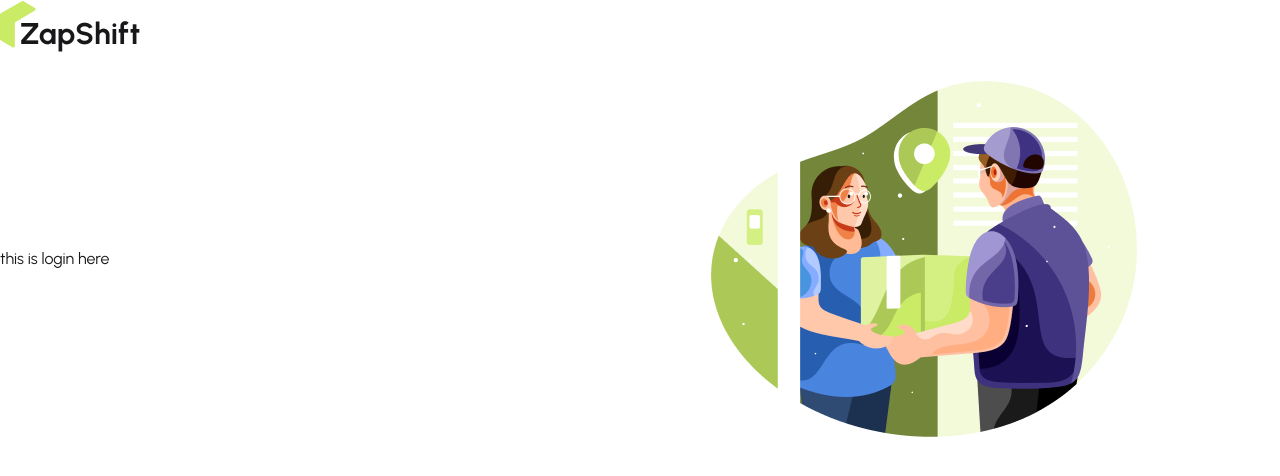
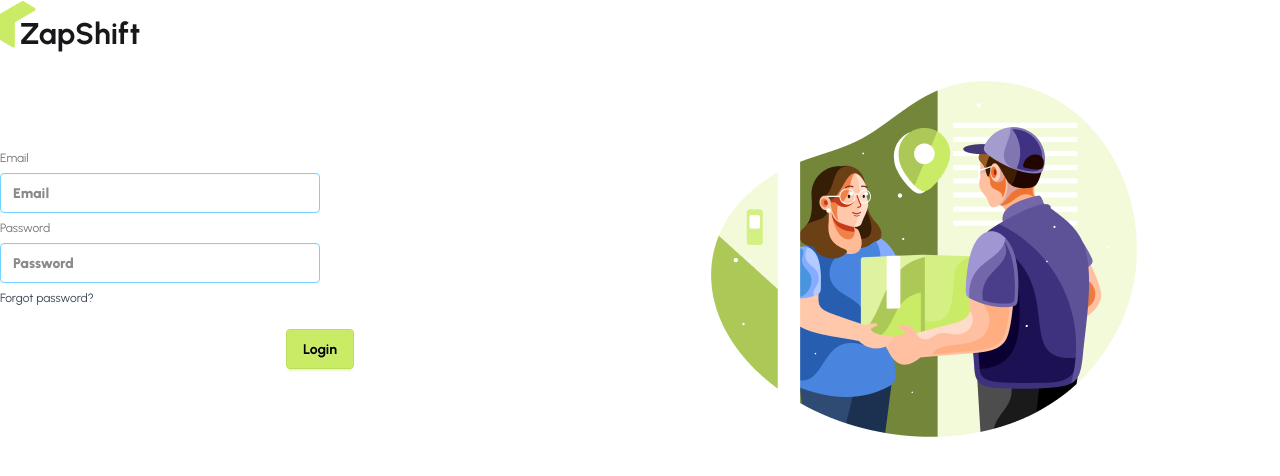
Before and after one commit to sodium000/Zap_shift_Client_site, a React (Vite) app: page /login in a window 1280 px wide. Shown: the top 476 px of the page. Built offline with nearby package versions, Linux system fonts and the light colour scheme.

Commit message:
email authenticate

```diff
--- a/package.json
+++ b/package.json
@@ -11,6 +11,7 @@
   },
   "dependencies": {
     "@tailwindcss/vite": "^4.1.17",
+    "firebase": "^12.6.0",
     "leaflet": "^1.9.4",
     "react": "^19.2.0",
     "react-dom": "^19.2.0",
--- /dev/null
+++ b/src/Component/firebase.init.js
@@ -0,0 +1,20 @@
+// Import the functions you need from the SDKs you need
+import { initializeApp } from "firebase/app";
+import { getAuth } from "firebase/auth";
+// TODO: Add SDKs for Firebase products that you want to use
+// https://firebase.google.com/docs/web/setup#available-libraries
+
+// Your web app's Firebase configuration
+const firebaseConfig = {
+apiKey: import.meta.env.VITE_apiKey,
+authDomain: import.meta.env.VITE_authDomain,
+projectId: import.meta.env.VITE_projectId,
+storageBucket: import.meta.env.VITE_storageBucket,
+messagingSenderId: import.meta.env.VITE_messagingSenderId,
+appId: import.meta.env.VITE_appId,
+};
+
+// Initialize Firebase
+const app = initializeApp(firebaseConfig);
+// Initialize Firebase Authentication and get a reference to the service
+ export const auth = getAuth(app);
--- /dev/null
+++ b/src/Context/AuthContext/AuthContext.jsx
@@ -0,0 +1,4 @@
+import { createContext } from "react";
+
+
+ export const AuthContext = createContext(null)
--- /dev/null
+++ b/src/Context/AuthProvider.jsx
@@ -0,0 +1,36 @@
+import React from 'react';
+import { AuthContext } from './AuthContext/AuthContext';
+import { createUserWithEmailAndPassword, signInWithEmailAndPassword } from 'firebase/auth';
+import { auth } from '../Component/firebase.init';
+
+const AuthProvider = ({children}) => {
+
+    const registerUser =(email,password)=>{
+        return createUserWithEmailAndPassword(auth,email,password)
+    }
+    const signInUser =(email,password)=>{
+        return signInWithEmailAndPassword(auth,email,password)
+    }
+
+
+
+
+
+
+
+
+    const authInfo={
+        registerUser,
+        signInUser
+    }
+
+
+
+    return (
+        <AuthContext value={authInfo}>
+            {children}
+        </AuthContext>
+    );
+};
+
+export default AuthProvider;
--- a/src/Pages/Auth/Login/Login.jsx
+++ b/src/Pages/Auth/Login/Login.jsx
@@ -1,9 +1,50 @@
 import React from 'react';
+import { useForm } from 'react-hook-form';
+import useAuth from '../../../hooks/useAuth';
 
 const Login = () => {
+    const { register, handleSubmit, formState: { errors } } = useForm()
+    const { signInUser } = useAuth();
+
+
+    const handelLogin =(data)=>{
+        console.log(data)
+        signInUser(data.Email,data.Password);
+    }
     return (
         <div>
-            <h2>this is login here</h2>
+             <form onSubmit={handleSubmit(handelLogin)}>
+                <fieldset className="fieldset">
+                    {/* email */}
+                    <label className="label">Email</label>
+                    <input type="email"
+                     {...register('Email', {
+                        required: true
+                    })} className="input font-black border-sky-300 focus-within:outline-sky-300 focus-within:border-none" placeholder="Email" />
+                    {
+                        errors.Email?.type === "required" && <p className='text-red-500 font-bold'>Email is Required</p>
+                    }
+                    {/* password */}
+                    <label className="label border-sky-300 focus-within:outline-sky-300 focus-within:border-none">Password</label>
+                    <input type="password" {...register('Password', {
+                        required: true,
+                        minLength: 6,
+                        pattern: /^(?=.*[a-z])(?=.*[A-Z])(?=.*\d)(?=.*[^A-Za-z0-9]).+$/
+                    })} className="input font-black border-sky-300 focus-within:outline-sky-300 focus-within:border-none" placeholder="Password" />
+                    {
+                        errors.Password?.type === "required" && <p className='text-red-500 font-bold'>Password is Required</p>
+                    }
+                    {
+                        errors.Password?.type === "minLength" && <p className='text-red-500 font-bold'>Password not less then 6 digit</p>
+                    }
+                    {
+                        errors.Password?.type === "pattern" && <p className='text-red-500 font-bold'>Password must have at least one uppercase letter, at least one lowercase letter,<br /> at least one number,  and at least one special character</p>
+                    }
+                    <div><a className="link link-hover text-gray-700 hover:font-bold">Forgot password?</a></div>
+
+                    <button className="btn btn-primary text-black font-bold mt-4 mx-auto">Login</button>
+                </fieldset>
+            </form>
         </div>
     );
 };
--- a/src/Pages/Auth/Regiester/Regiester.jsx
+++ b/src/Pages/Auth/Regiester/Regiester.jsx
@@ -1,12 +1,18 @@
 import React from 'react';
 import { useForm } from 'react-hook-form';
+import useAuth from '../../../hooks/useAuth';
 
 const Regiester = () => {
     const { register, handleSubmit, formState: { errors } } = useForm()
+    const { registerUser } = useAuth();
 
     const handelRegiester = (data) => {
-        console.log(data)
-
+        console.log(data);
+        registerUser(data.Email, data.Password)
+            .then(result => {
+                console.log(result.user);
+            })
+            .catch(error => console.log(error))
     }
     return (
         <div>
@@ -18,7 +24,7 @@ const Regiester = () => {
                     <input type="text" {...register('Name', {
                         required: true,
                         maxLength: 20
-                    })} className="input border-sky-300 focus-within:outline-sky-300 focus-within:border-none" placeholder="Email" />
+                    })} className="input  font-black border-sky-300 focus-within:outline-sky-300 focus-within:border-none " placeholder="User Name" />
                     {
                         errors.Name?.type === "required" && <p className='text-red-500 font-bold'>Name is Required</p>
                     }
@@ -27,29 +33,28 @@ const Regiester = () => {
                     <label className="label">Email</label>
                     <input type="email" {...register('Email', {
                         required: true
-                    })} className="input border-sky-300 focus-within:outline-sky-300 focus-within:border-none" placeholder="Email" />
+                    })} className="input border-sky-300  font-black focus-within:outline-sky-300 focus-within:border-none" placeholder="Email" />
                     {
                         errors.Email?.type === "required" && <p className='text-red-500 font-bold'>Email is Required</p>
                     }
                     {/* password */}
-                    <label className="label border-sky-300 focus-within:outline-sky-300 focus-within:border-none">Password</label>
+                    <label className="label  border-sky-300 focus-within:outline-sky-300 focus-within:border-none">Password</label>
                     <input type="password" {...register('Password', {
                         required: true,
                         minLength: 6,
                         pattern: /^(?=.*[a-z])(?=.*[A-Z])(?=.*\d)(?=.*[^A-Za-z0-9]).+$/
-                    })} className="input border-sky-300 focus-within:outline-sky-300 focus-within:border-none" placeholder="Password" />
-                     {
+                    })} className="input font-black border-sky-300 focus-within:outline-sky-300 focus-within:border-none" placeholder="Password" />
+                    {
                         errors.Password?.type === "required" && <p className='text-red-500 font-bold'>Password is Required</p>
                     }
-                     {
+                    {
                         errors.Password?.type === "minLength" && <p className='text-red-500 font-bold'>Password not less then 6 digit</p>
                     }
-                     {
+                    {
                         errors.Password?.type === "pattern" && <p className='text-red-500 font-bold'>Password must have at least one uppercase letter, at least one lowercase letter,<br /> at least one number,  and at least one special character</p>
                     }
-                    <div><a className="link link-hover text-gray-700 hover:font-bold">Forgot password?</a></div>
 
-                    <button className="btn btn-primary text-black font-bold mt-4 mx-auto">Login</button>
+                    <button className="btn btn-primary text-black font-bold mt-4 mx-auto">Regiester</button>
                 </fieldset>
             </form>
         </div>
--- /dev/null
+++ b/src/hooks/useAuth.jsx
@@ -0,0 +1,9 @@
+import React, { use } from 'react';
+import { AuthContext } from '../Context/AuthContext/AuthContext';
+
+const useAuth = () => {
+    const authInfo = use(AuthContext)
+    return authInfo
+};
+
+export default useAuth;
--- a/src/main.jsx
+++ b/src/main.jsx
@@ -4,9 +4,12 @@ import './index.css'
 
 import router from './Routes/Router.jsx'
 import { RouterProvider } from 'react-router'
+import AuthProvider from './Context/AuthProvider.jsx'
 
 createRoot(document.getElementById('root')).render(
   <StrictMode>
-    <RouterProvider router={router} />
+    <AuthProvider>
+      <RouterProvider router={router} />
+    </AuthProvider>
   </StrictMode>,
 )
```
Also changed, not shown: 1 other file (tests, documents, lock files or other folders).
